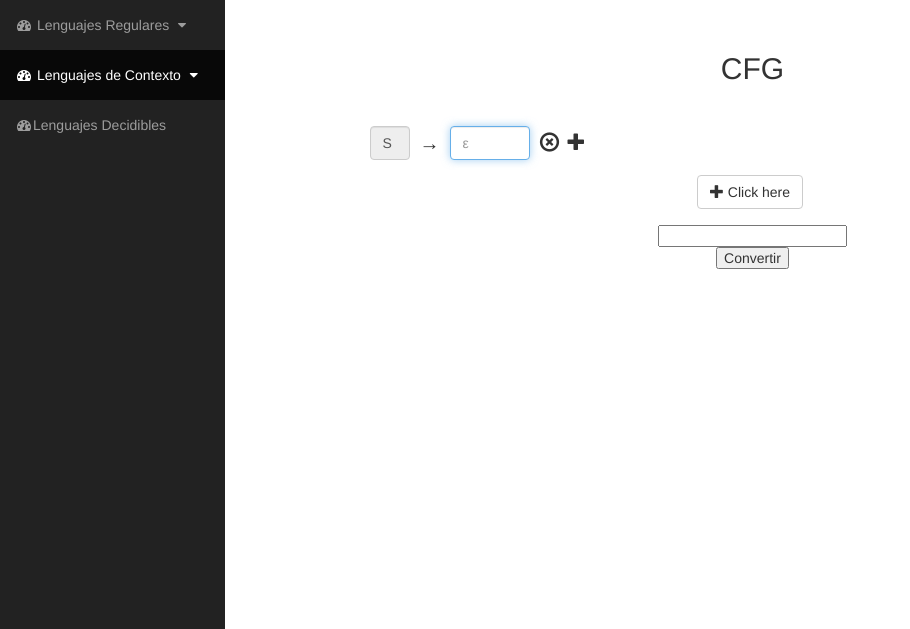
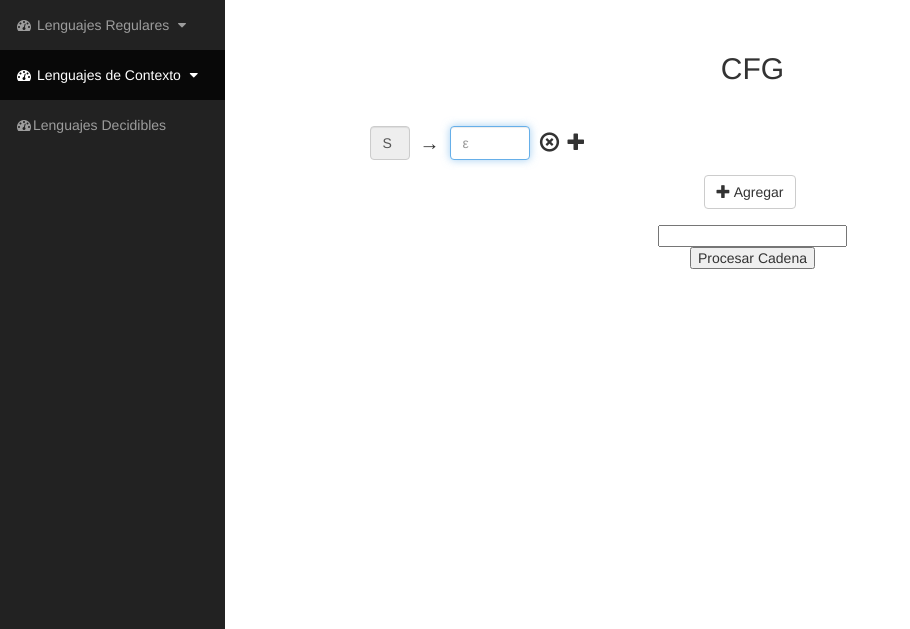
Before and after one commit to elco99/TeoriaDeCompu, a PHP site: page /cfg.html in a window 1280 px wide. Shown: the part 51-680 px from the top of the page, without its empty margins (0-910 px from the left). Run offline with PHP 8.4, Linux system fonts and the light colour scheme.

Commit message:
estetica

```diff
--- a/cfg.html
+++ b/cfg.html
@@ -106,14 +106,14 @@
                                     <div class="clearfix"></div>
 
                                     <button id="new-production" type="button" class="btn btn-default btn-md " >
-                                        <span class="glyphicon glyphicon-plus"></span> Click here
+                                        <span class="glyphicon glyphicon-plus"></span> Agregar
                                     </button>
 
                                     <div class="clearfix"></div>
                                     <br>
                                     <input type= "text" id="test-input"  ></input>
                                     <br>
-                                    <input type="button" value="Convertir" id="test-string">
+                                    <input type="button" value="Procesar Cadena" id="test-string">
 
                             </div>
                         </div>
--- a/css/mainComponents.css
+++ b/css/mainComponents.css
@@ -41,15 +41,13 @@ body {
     padding: 0;
     margin: auto;
     display: block;
-    /*width: 800px;
-    height: 600px;*/
     position: relative;
     top: 10px;
     bottom: 0;
     left: 0px;
     right: 0;
     border: 2px solid #ffffff;
-    background: #0B1907;
+    background: #000000;
 }
 
 
--- a/index.html
+++ b/index.html
@@ -85,7 +85,7 @@
             <div class = "row" id = "input" >
                         <div class="col-md-12 center">
                             <input type= "text" id = "input_chain"></input>
-                            <button onclick="prueba_cadena()" >click</button>
+                            <button onclick="prueba_cadena()" >Procesar Cadena</button>
                             <button onclick="convert_nfa_to_dfa()" >nfa_to_dfa</button>
                             <button onclick="convert_dfa_to_nfa()" >dfa_to_nfa</button>
                             <button onclick="save()" >save</button>
--- a/tm.html
+++ b/tm.html
@@ -85,7 +85,7 @@
             <div class = "row" id = "input" >
                         <div class="col-md-12 center">
                             <input type= "text" id = "cadena"></input>
-                            <button onclick="start_probar_cadena()" >click</button>
+                            <button onclick="start_probar_cadena()" >Procesar Cadena</button>
                             <button onclick="save()" >save</button>
                             <input type= "text" id = "load_inpupt"></input>
                             <button onclick="load()" >load</button>
```
Also changed, not shown: regex.html (+5 -7 lines).
